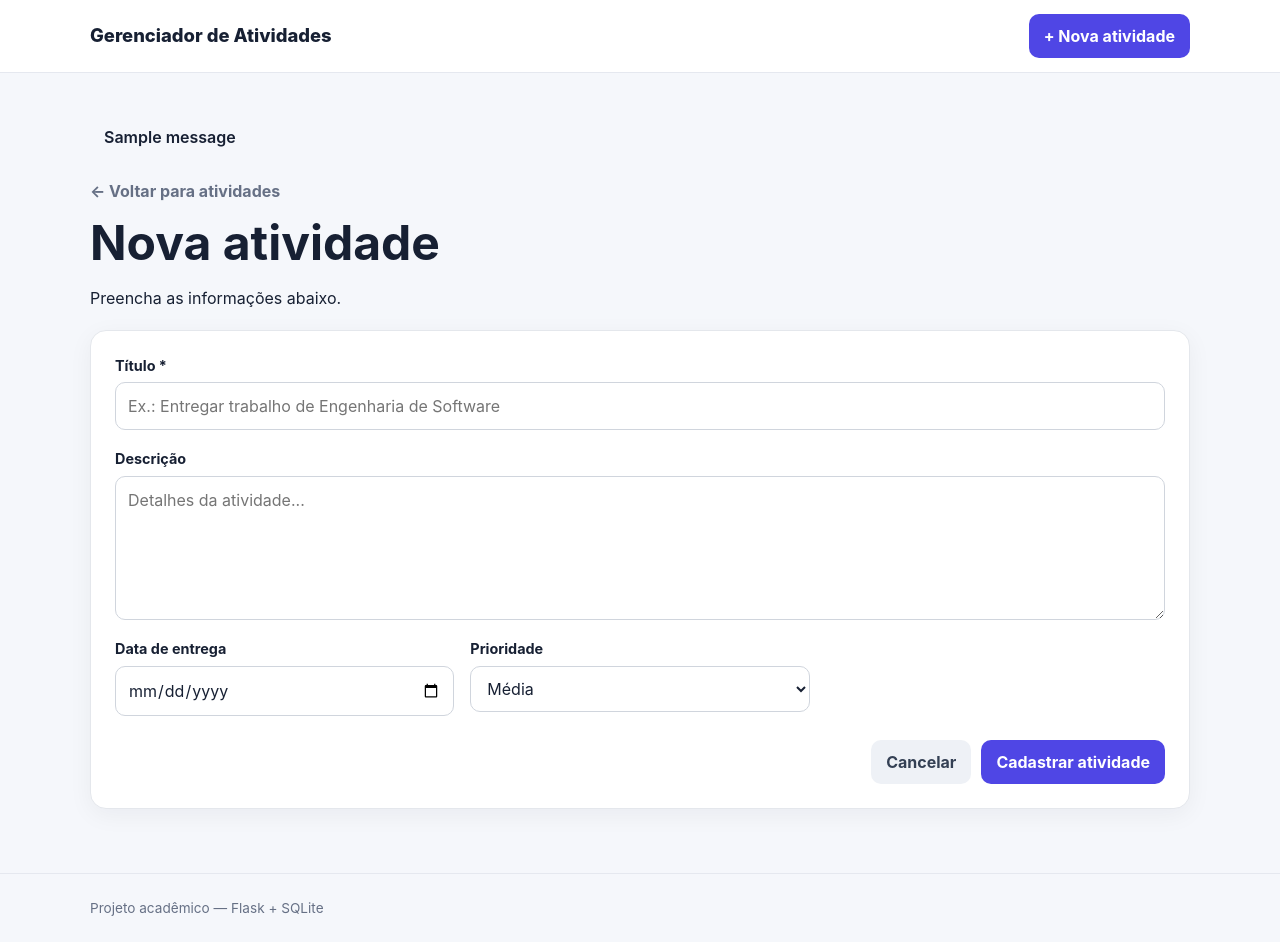
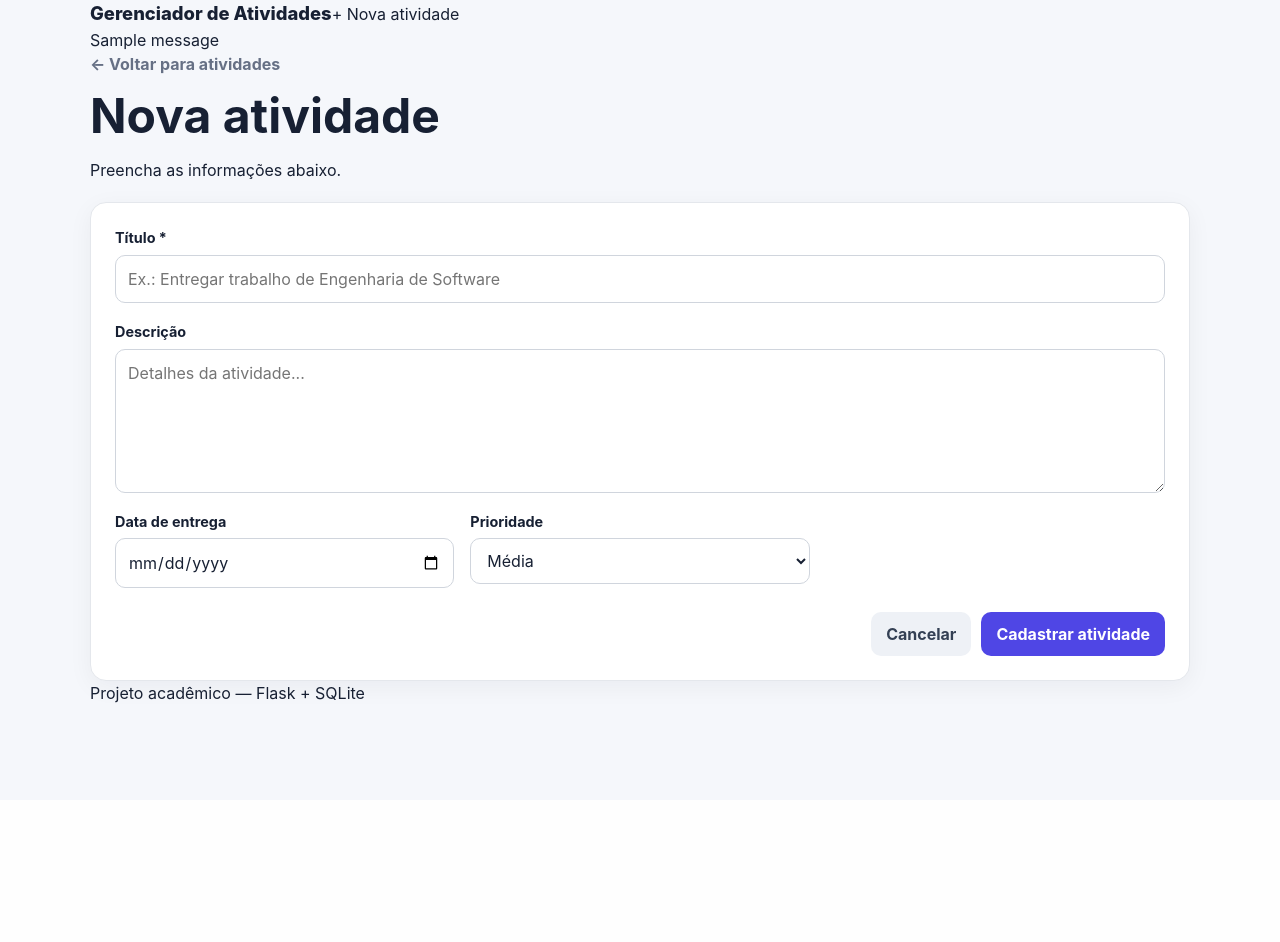
Before and after one commit to katrinymp2007/gerenciador_atividades_flask, a Flask app: page /atividade/nova in a window 1280 px wide. After the commit the page ends 703 px from the top, so only its background shows below. Run offline with Flask 3, Linux system fonts and the light colour scheme; tables that the repository leaves empty hold one stand-in row (values such as "Sample post"); one stand-in notice (Sample message) is shown.

Commit message:
Implementa app/templates/base.html

```diff
--- a/app/templates/base.html
+++ b/app/templates/base.html
@@ -1,33 +1 @@
-<!DOCTYPE html>
-<html lang="pt-BR">
-<head>
-    <meta charset="UTF-8">
-    <meta name="viewport" content="width=device-width, initial-scale=1.0">
-    <title>{% block title %}Gerenciador de Atividades{% endblock %}</title>
-    <link rel="stylesheet" href="{{ url_for('static', filename='style.css') }}">
-</head>
-<body>
-    <header class="topo">
-        <div class="container topo-conteudo">
-            <a class="logo" href="{{ url_for('main.inicio') }}">Gerenciador de Atividades</a>
-            <a class="botao botao-primario" href="{{ url_for('main.nova_atividade') }}">+ Nova atividade</a>
-        </div>
-    </header>
-
-    <main class="container conteudo">
-        {% with mensagens = get_flashed_messages(with_categories=true) %}
-            {% if mensagens %}
-                {% for categoria, mensagem in mensagens %}
-                    <div class="alerta {{ categoria }}">{{ mensagem }}</div>
-                {% endfor %}
-            {% endif %}
-        {% endwith %}
-
-        {% block content %}{% endblock %}
-    </main>
-
-    <footer class="rodape">
-        <div class="container">Projeto acadêmico — Flask + SQLite</div>
-    </footer>
-</body>
-</html>
+<!doctype html><html lang="pt-BR"><head><meta charset="utf-8"><meta name="viewport" content="width=device-width,initial-scale=1"><title>{% block title %}Gerenciador{% endblock %}</title><link rel="stylesheet" href="{{url_for('static',filename='style.css')}}"></head><body><header><div class="container top"><a class="logo" href="{{url_for('main.inicio')}}">Gerenciador de Atividades</a><a class="btn primary" href="{{url_for('main.nova_atividade')}}">+ Nova atividade</a></div></header><main class="container">{% with msgs=get_flashed_messages(with_categories=true) %}{% for c,m in msgs %}<div class="alert {{c}}">{{m}}</div>{% endfor %}{% endwith %}{% block content %}{% endblock %}</main><footer><div class="container">Projeto acadêmico — Flask + SQLite</div></footer></body></html>
```
